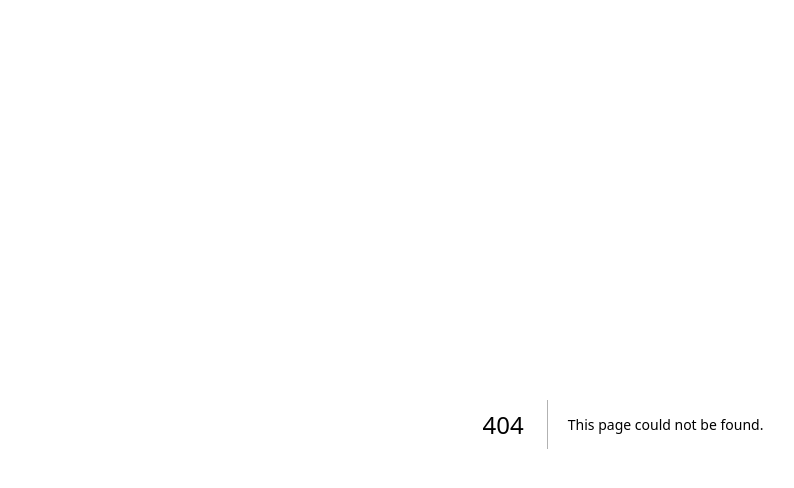
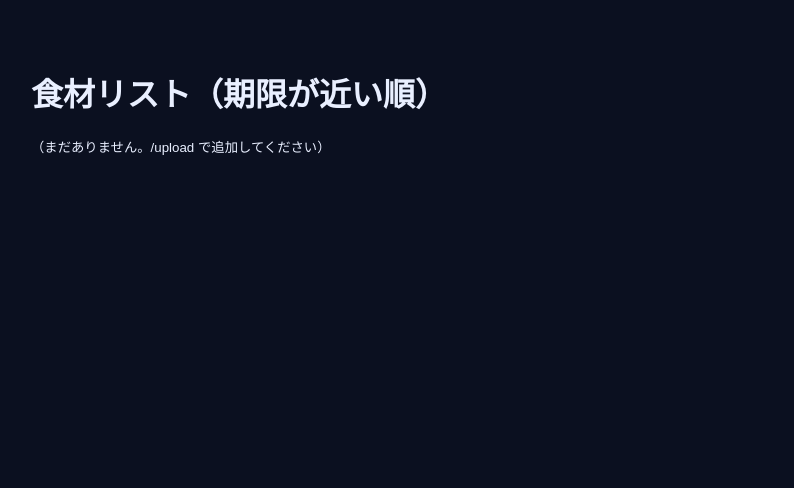
Before and after one commit to ackey123/123, a Next.js app: page /ingredients in a window 1280 px wide. Before the commit this address had no page. Shown: the top 488 px of the page, without its empty margins (17-811 px from the left). Built offline with nearby package versions, Linux system fonts and the light colour scheme.

Commit message:
Create ingredients.js

```diff
--- /dev/null
+++ b/pages/ingredients.js
@@ -0,0 +1,36 @@
+import { useEffect, useState } from 'react';
+import { loadItems } from '@/lib/storage';
+
+export default function Ingredients(){
+  const [ings, setIngs] = useState([]); // {name, soonest}
+
+  useEffect(()=>{
+    const items = loadItems();
+    const m = new Map(); // ing -> 最短残日数
+    const today = new Date().setHours(0,0,0,0);
+    for(const it of items){
+      if (!it.expiry_date) continue;
+      const d = new Date(it.expiry_date).setHours(0,0,0,0);
+      const left = Math.floor((d - today)/86400000);
+      for(const ing of it.ingredients || []){
+        m.set(ing, Math.min(left, m.get(ing) ?? left));
+      }
+    }
+    const arr = Array.from(m.entries()).map(([name, soonest])=>({name, soonest}))
+      .sort((a,b)=>(a.soonest??999) - (b.soonest??999));
+    setIngs(arr);
+  },[]);
+
+  return (
+    <main style={{padding:24, fontFamily:'sans-serif'}}>
+      <h1>食材リスト（期限が近い順）</h1>
+      <div style={{display:'flex',flexWrap:'wrap',gap:8}}>
+        {ings.length ? ings.map(x=> (
+          <span key={x.name} style={{background:'#eee',borderRadius:12,padding:'6px 10px'}}>
+            {x.name} <small>({x.soonest}日)</small>
+          </span>
+        )) : <small>（まだありません。/upload で追加してください）</small>}
+      </div>
+    </main>
+  );
+}
```
